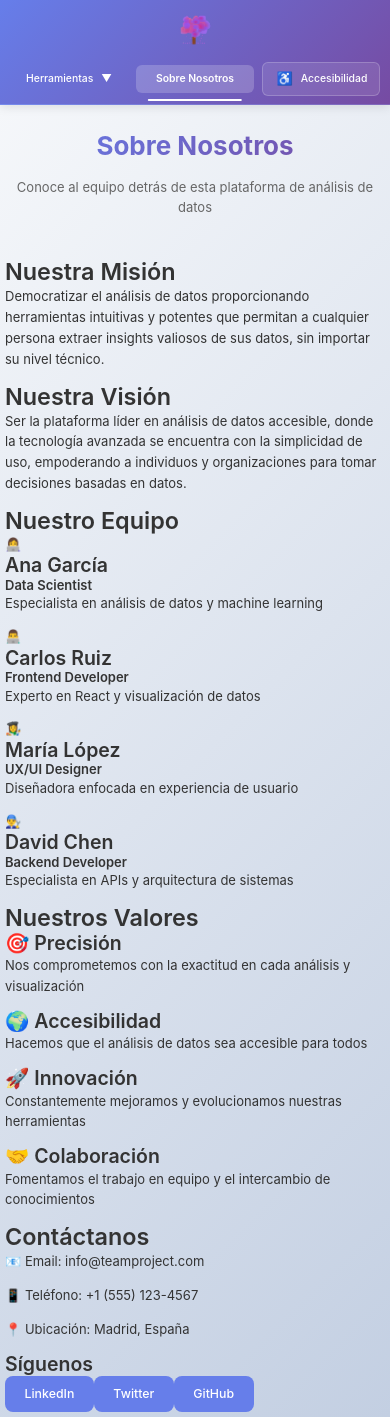
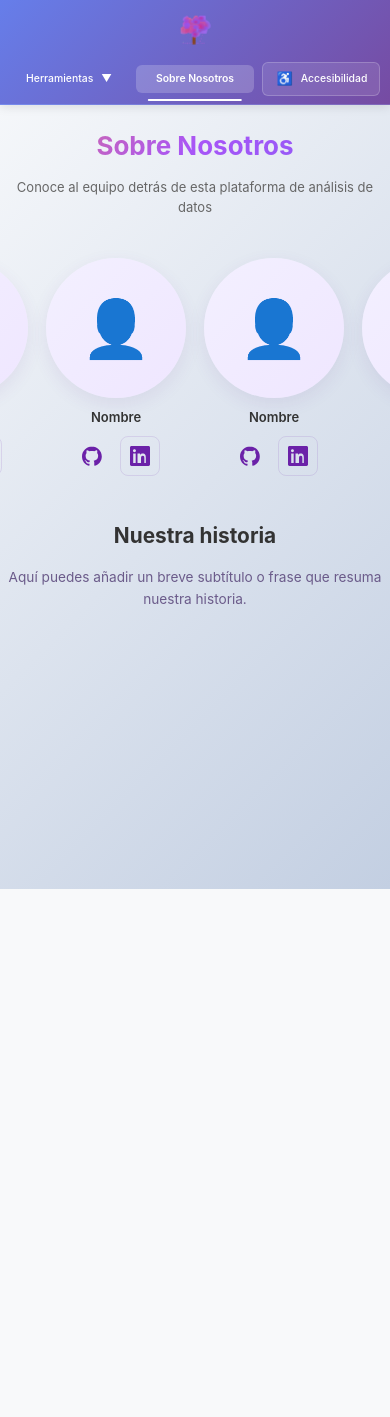
Before and after one commit to candeladavila/Team-Bingo-Malackaton-2025, a React (Vite) app in the folder client/: page /about in a window 390 px wide. After the commit the page ends 889 px from the top, so only its background shows below. Built offline with nearby package versions, Linux system fonts and the light colour scheme.

Commit message:
About us

```diff
--- a/client/src/App.jsx
+++ b/client/src/App.jsx
@@ -17,7 +17,7 @@ function App() {
   return (
     <Router>
       <div className="App">
-        <Navbar />
+  <Navbar />
         <main className="main-content">
           <Routes>
             <Route path="/" element={<LandingPage />} />
--- /dev/null
+++ b/client/src/components/DecorativeBackground.css
@@ -0,0 +1,173 @@
+.decorative-bg {
+  position: fixed;
+  inset: 0;
+  z-index: 0;
+  pointer-events: none;
+  overflow: hidden;
+}
+
+/* dots */
+.decorative-dots .decor-dot {
+  position: absolute;
+  border-radius: 50%;
+  opacity: 0.85;
+  transform: translateY(0);
+  box-shadow: 0 6px 18px rgba(107,33,168,0.08);
+  animation-name: floatDot, sway;
+  animation-iteration-count: infinite;
+  animation-timing-function: ease-in-out;
+  animation-duration: var(--dot-duration, 8s);
+}
+
+@keyframes floatDot {
+  0% { transform: translateY(0); opacity: 0.7 }
+  50% { transform: translateY(-18px); opacity: 1 }
+  100% { transform: translateY(0); opacity: 0.7 }
+}
+
+@keyframes sway {
+  0% { transform: translateX(0) }
+  50% { transform: translateX(8px) }
+  100% { transform: translateX(0) }
+}
+
+/* leaves */
+.decorative-leaves {
+  position: absolute;
+  inset: 0;
+}
+
+.decor-leaf {
+  position: absolute;
+  top: -6%;
+  width: 64px;
+  height: 64px;
+  opacity: 0.95;
+  transform-origin: center;
+  filter: drop-shadow(0 8px 18px rgba(107,33,168,0.06));
+  animation-name: fallLeaf, leafSway;
+  animation-timing-function: linear, ease-in-out;
+  animation-iteration-count: infinite, infinite;
+}
+
+@keyframes fallLeaf {
+  0% { transform: translateY(-10vh) rotate(0deg) }
+  100% { transform: translateY(110vh) rotate(360deg) }
+}
+
+@keyframes leafSway {
+  0% { transform: translateX(0) rotate(0deg) }
+  50% { transform: translateX(20px) rotate(12deg) }
+  100% { transform: translateX(0) rotate(0deg) }
+}
+
+/* ensure main content sits above decorations */
+.App > *:not(.decorative-bg) {
+  position: relative;
+  z-index: 1;
+}
+.decorative-bg {
+  position: fixed;
+  inset: 0;
+  /* put decorations above most content but keep navbar on top (navbar z-index ~1000) */
+  z-index: 120;
+  pointer-events: none;
+  overflow: hidden;
+}
+
+/* dots */
+.decorative-dots .decor-dot {
+  position: absolute;
+  border-radius: 50%;
+  /* stronger visibility */
+  opacity: 1;
+  transform: translateY(0) scale(1);
+  /* larger, softer shadow so dots are visible over white cards */
+  box-shadow: 0 18px 40px rgba(0,0,0,0.18), 0 6px 18px rgba(107,33,168,0.12);
+  filter: saturate(1.15) drop-shadow(0 10px 24px rgba(0,0,0,0.12));
+  mix-blend-mode: multiply;
+  /* gentle motion + lateral sway */
+  animation-name: floatDot, sway, dotScale;
+  animation-iteration-count: infinite;
+  animation-timing-function: ease-in-out;
+  animation-duration: var(--dot-duration, 9s), var(--dot-sway-duration, 6s), var(--dot-scale-duration, 10s);
+}
+
+@keyframes floatDot {
+  0% { transform: translateY(0) scale(1); opacity: 0.85 }
+  50% { transform: translateY(-26px) scale(1.02); opacity: 1 }
+  100% { transform: translateY(0) scale(1); opacity: 0.85 }
+}
+
+@keyframes sway {
+  0% { transform: translateX(0) }
+  50% { transform: translateX(18px) }
+  100% { transform: translateX(0) }
+}
+
+@keyframes dotScale {
+  0% { transform: scale(0.98) }
+  50% { transform: scale(1.04) }
+  100% { transform: scale(0.98) }
+}
+
+/* leaves */
+.decorative-leaves {
+  position: absolute;
+  inset: 0;
+}
+
+.decor-leaf {
+  position: absolute;
+  top: -6%;
+  /* larger leaves so they read as decorative elements */
+  width: 96px;
+  height: 96px;
+  opacity: 0.99;
+  transform-origin: center;
+  /* stronger shadow so leaves appear above subtle page backgrounds */
+  filter: drop-shadow(0 20px 36px rgba(0,0,0,0.18)) saturate(1.05);
+  mix-blend-mode: multiply;
+  animation-name: fallLeaf, leafSway, leafTilt;
+  animation-timing-function: linear, ease-in-out, ease-in-out;
+  animation-iteration-count: infinite, infinite, infinite;
+  animation-duration: var(--leaf-fall-duration, 18s), var(--leaf-sway-duration, 6s), var(--leaf-tilt-duration, 12s);
+}
+
+@keyframes fallLeaf {
+  0% { transform: translateY(-10vh) rotate(0deg) scale(0.98) }
+  100% { transform: translateY(110vh) rotate(360deg) scale(1.02) }
+}
+
+@keyframes leafSway {
+  0% { transform: translateX(0) rotate(0deg) }
+  50% { transform: translateX(48px) rotate(14deg) }
+  100% { transform: translateX(0) rotate(0deg) }
+}
+
+@keyframes leafTilt {
+  0% { transform: rotate(0deg) }
+  50% { transform: rotate(8deg) }
+  100% { transform: rotate(0deg) }
+}
+
+/* ensure main content sits above decorations */
+.App > *:not(.decorative-bg) {
+  position: relative;
+  z-index: 1;
+}
+
+/* make decorations slightly more visible on small screens */
+@media (max-width: 600px) {
+  .decorative-dots .decor-dot { box-shadow: 0 8px 22px rgba(0,0,0,0.14); }
+  .decor-leaf { width: 76px; height: 76px; filter: drop-shadow(0 12px 24px rgba(0,0,0,0.14)); }
+}
+
+/* respect reduced motion but keep final states visible */
+@media (prefers-reduced-motion: reduce) {
+  .decorative-dots .decor-dot,
+  .decor-leaf {
+    animation: none !important;
+    opacity: 0.95;
+  }
+}
--- /dev/null
+++ b/client/src/pages/AboutPage.css
@@ -0,0 +1,152 @@
+/* Styles for AboutPage */
+.about-page {
+  padding: 30px 20px;
+  max-width: 1100px;
+  margin: 0 auto;
+}
+
+.page-header h1 {
+  font-size: clamp(1.5rem, 4vw, 2rem);
+  background: linear-gradient(135deg,
+    rgba(219, 112, 147, 1) 0%,
+    rgba(168, 85, 247, 1) 50%,
+    rgba(139, 92, 246, 1) 100%);
+  background-clip: text;
+  -webkit-background-clip: text;
+  -webkit-text-fill-color: transparent;
+  color: transparent;
+  margin-bottom: 20px;
+  font-weight: 700;
+}
+
+.page-header p {
+  color: var(--subtitle-color, #6b7280);
+  margin-bottom: 24px;
+}
+
+.team-icons-section {
+  margin: 20px 0 32px;
+}
+
+.icons-row {
+  display: flex;
+  gap: 28px;
+  align-items: center;
+  justify-content: center;
+  flex-wrap: nowrap;
+}
+
+.member-block {
+  text-align: center;
+  width: 280px;
+}
+
+.member-circle {
+  width: 240px;
+  height: 240px;
+  margin: 0 auto 10px;
+  border-radius: 50%;
+  background: linear-gradient(135deg, #f3f0ff 0%, #efe6ff 100%);
+  display: flex;
+  align-items: center;
+  justify-content: center;
+  box-shadow: 0 6px 18px rgba(102, 51, 153, 0.09);
+}
+
+.member-icon {
+  font-size: 96px;
+}
+
+.member-name {
+  font-weight: 600;
+  margin-bottom: 8px;
+}
+
+.member-links {
+  display: flex;
+  gap: 8px;
+  justify-content: center;
+}
+
+.icon-btn {
+  display: inline-flex;
+  align-items: center;
+  justify-content: center;
+  width: 40px;
+  height: 40px;
+  border-radius: 8px;
+  background: transparent;
+  color: #6b21a8;
+  text-decoration: none;
+}
+
+.icon-btn svg {
+  width: 20px;
+  height: 20px;
+  display: block;
+  fill: currentColor;
+}
+
+.icon-btn.outline {
+  border: 1px solid rgba(107,33,168,0.12);
+}
+
+.btn {
+  background: #6b21a8;
+  color: white;
+  padding: 8px 12px;
+  border-radius: 8px;
+  text-decoration: none;
+  font-size: 0.9rem;
+}
+
+.btn.outline {
+  background: transparent;
+  color: #6b21a8;
+  border: 1px solid #e9d5ff;
+}
+
+.btn.small {
+  padding: 6px 10px;
+  font-size: 0.85rem;
+}
+
+.history-section {
+  /* extra space to separate icons from the history title */
+  margin-top: 48px;
+}
+
+.history-section h2 {
+  margin-bottom: 12px;
+  text-align: center;
+  font-size: 1.6rem;
+  font-weight: 700;
+  color: #333;
+}
+
+.history-subtitle {
+  font-size: 1.05rem;
+  color: var(--subtitle-color, #6b7280);
+  background: transparent;
+  margin: 0 auto;
+  padding: 6px 0 0 0;
+  text-align: center;
+  /* larger gap below the subtitle (double) */
+  margin-bottom: 64px;
+}
+
+@media (max-width: 760px) {
+  .icons-row {
+    gap: 18px;
+  }
+  .member-block {
+    width: 160px;
+  }
+  .member-circle {
+    width: 140px;
+    height: 140px;
+  }
+  .member-icon {
+    font-size: 56px;
+  }
+}
--- a/client/src/pages/AboutPage.jsx
+++ b/client/src/pages/AboutPage.jsx
@@ -1,32 +1,12 @@
 import React from 'react'
+import './AboutPage.css'
 
 const AboutPage = () => {
-  const teamMembers = [
-    {
-      name: "Ana García",
-      role: "Data Scientist",
-      description: "Especialista en análisis de datos y machine learning",
-      avatar: "👩‍💻"
-    },
-    {
-      name: "Carlos Ruiz",
-      role: "Frontend Developer",
-      description: "Experto en React y visualización de datos",
-      avatar: "👨‍💻"
-    },
-    {
-      name: "María López",
-      role: "UX/UI Designer",
-      description: "Diseñadora enfocada en experiencia de usuario",
-      avatar: "👩‍🎨"
-    },
-    {
-      name: "David Chen",
-      role: "Backend Developer",
-      description: "Especialista en APIs y arquitectura de sistemas",
-      avatar: "👨‍🔧"
-    }
-  ]
+  // Placeholder for four team members displayed as circular icons
+  const members = Array.from({ length: 4 }).map((_, i) => ({
+    id: i + 1,
+    name: 'Nombre'
+  }))
 
   return (
     <div className="about-page">
@@ -35,78 +15,36 @@ const AboutPage = () => {
         <p>Conoce al equipo detrás de esta plataforma de análisis de datos</p>
       </header>
 
-      <section className="mission-section">
-        <div className="mission-content">
-          <h2>Nuestra Misión</h2>
-          <p>
-            Democratizar el análisis de datos proporcionando herramientas intuitivas y potentes
-            que permitan a cualquier persona extraer insights valiosos de sus datos, sin importar
-            su nivel técnico.
-          </p>
-        </div>
-
-        <div className="vision-content">
-          <h2>Nuestra Visión</h2>
-          <p>
-            Ser la plataforma líder en análisis de datos accesible, donde la tecnología
-            avanzada se encuentra con la simplicidad de uso, empoderando a individuos y
-            organizaciones para tomar decisiones basadas en datos.
-          </p>
-        </div>
-      </section>
-
-      <section className="team-section">
-        <h2>Nuestro Equipo</h2>
-        <div className="team-grid">
-          {teamMembers.map((member, index) => (
-            <div key={index} className="team-member-card">
-              <div className="member-avatar">{member.avatar}</div>
-              <h3>{member.name}</h3>
-              <h4>{member.role}</h4>
-              <p>{member.description}</p>
+      <section className="team-icons-section">
+        <div className="icons-row">
+          {members.map((m) => (
+            <div key={m.id} className="member-block">
+              <div className="member-circle" aria-hidden>
+                <span className="member-icon">👤</span>
+              </div>
+              <div className="member-name">{m.name}</div>
+              <div className="member-links">
+                <a className="icon-btn" href="#" aria-label={`GitHub de ${m.name}`} title="GitHub">
+                  {/* GitHub SVG */}
+                  <svg width="18" height="18" viewBox="0 0 24 24" fill="currentColor" xmlns="http://www.w3.org/2000/svg" aria-hidden>
+                    <path d="M12 0.5C5.37 0.5 0 5.87 0 12.5C0 17.8 3.44 22.24 8.21 23.8C8.82 23.9 9.02 23.54 9.02 23.22C9.02 22.92 9.01 22.18 9.01 21.26C5.66 21.91 4.97 19.5 4.97 19.5C4.42 18.09 3.63 17.7 3.63 17.7C2.55 16.95 3.72 16.97 3.72 16.97C4.93 17.06 5.55 18.22 5.55 18.22C6.62 19.99 8.33 19.5 9.02 19.2C9.11 18.42 9.4 17.88 9.72 17.56C7.08 17.24 4.34 16.21 4.34 11.53C4.34 10.22 4.79 9.15 5.53 8.32C5.42 8 5.05 6.78 5.63 5.15C5.63 5.15 6.59 4.82 9.01 6.34C9.92 6.06 10.89 5.92 11.86 5.92C12.83 5.92 13.8 6.06 14.71 6.34C17.12 4.82 18.08 5.15 18.08 5.15C18.66 6.78 18.29 8 18.18 8.32C18.92 9.15 19.36 10.22 19.36 11.53C19.36 16.22 16.61 17.24 13.96 17.56C14.37 17.95 14.74 18.7 14.74 19.85C14.74 21.44 14.73 22.78 14.73 23.22C14.73 23.54 14.93 23.91 15.55 23.8C20.32 22.24 23.76 17.8 23.76 12.5C23.76 5.87 18.39 0.5 11.76 0.5H12z"/>
+                  </svg>
+                </a>
+                <a className="icon-btn outline" href="#" aria-label={`LinkedIn de ${m.name}`} title="LinkedIn">
+                  {/* LinkedIn SVG */}
+                  <svg width="18" height="18" viewBox="0 0 24 24" fill="currentColor" xmlns="http://www.w3.org/2000/svg" aria-hidden>
+                    <path d="M20.447 20.452H17.21v-5.569c0-1.328-.026-3.037-1.85-3.037-1.853 0-2.136 1.446-2.136 2.94v5.666H9.006V9h3.068v1.561h.043c.428-.812 1.473-1.667 3.033-1.667 3.244 0 3.846 2.136 3.846 4.913v6.645zM5.337 7.433c-.989 0-1.79-.803-1.79-1.792 0-.99.801-1.793 1.79-1.793.99 0 1.793.803 1.793 1.793 0 .989-.803 1.792-1.793 1.792zM6.814 20.452H3.86V9h2.955v11.452zM22.225 0H1.771C.792 0 0 .774 0 1.729v20.542C0 23.226.792 24 1.771 24h20.451C23.2 24 24 23.226 24 22.271V1.729C24 .774 23.2 0 22.225 0z"/>
+                  </svg>
+                </a>
+              </div>
             </div>
           ))}
         </div>
       </section>
 
-      <section className="values-section">
-        <h2>Nuestros Valores</h2>
-        <div className="values-grid">
-          <div className="value-card">
-            <h3>🎯 Precisión</h3>
-            <p>Nos comprometemos con la exactitud en cada análisis y visualización</p>
-          </div>
-          <div className="value-card">
-            <h3>🌍 Accesibilidad</h3>
-            <p>Hacemos que el análisis de datos sea accesible para todos</p>
-          </div>
-          <div className="value-card">
-            <h3>🚀 Innovación</h3>
-            <p>Constantemente mejoramos y evolucionamos nuestras herramientas</p>
-          </div>
-          <div className="value-card">
-            <h3>🤝 Colaboración</h3>
-            <p>Fomentamos el trabajo en equipo y el intercambio de conocimientos</p>
-          </div>
-        </div>
-      </section>
-
-      <section className="contact-section">
-        <h2>Contáctanos</h2>
-        <div className="contact-info">
-          <p>📧 Email: info@teamproject.com</p>
-          <p>📱 Teléfono: +1 (555) 123-4567</p>
-          <p>📍 Ubicación: Madrid, España</p>
-        </div>
-
-        <div className="social-links">
-          <h3>Síguenos</h3>
-          <div className="social-buttons">
-            <button>LinkedIn</button>
-            <button>Twitter</button>
-            <button>GitHub</button>
-          </div>
-        </div>
+      <section className="history-section">
+        <h2>Nuestra historia</h2>
+        <p className="history-subtitle">Aquí puedes añadir un breve subtítulo o frase que resuma nuestra historia.</p>
       </section>
     </div>
   )
--- a/client/src/pages/DataFilteringPage.jsx
+++ b/client/src/pages/DataFilteringPage.jsx
@@ -44,7 +44,7 @@ const DataFilteringPage = () => {
   ]
 
   // API Base URL - obtiene de variable de entorno o usa valor por defecto
-  const API_BASE_URL = import.meta.env.VITE_API_BASE_URL || 'http://localhost:8000'
+  const API_BASE_URL = import.meta.env.VITE_API_BASE_URL || 'http://localhost:8001'
 
   // Función para formatear fechas a DD/MM/YYYY
   const formatDate = (dateString) => {
```
Also changed, not shown: client/src/components/DecorativeBackground.jsx (added, +74 -0 lines), client/src/pages/DataVisualizationPage.jsx (+4 -3 lines).
